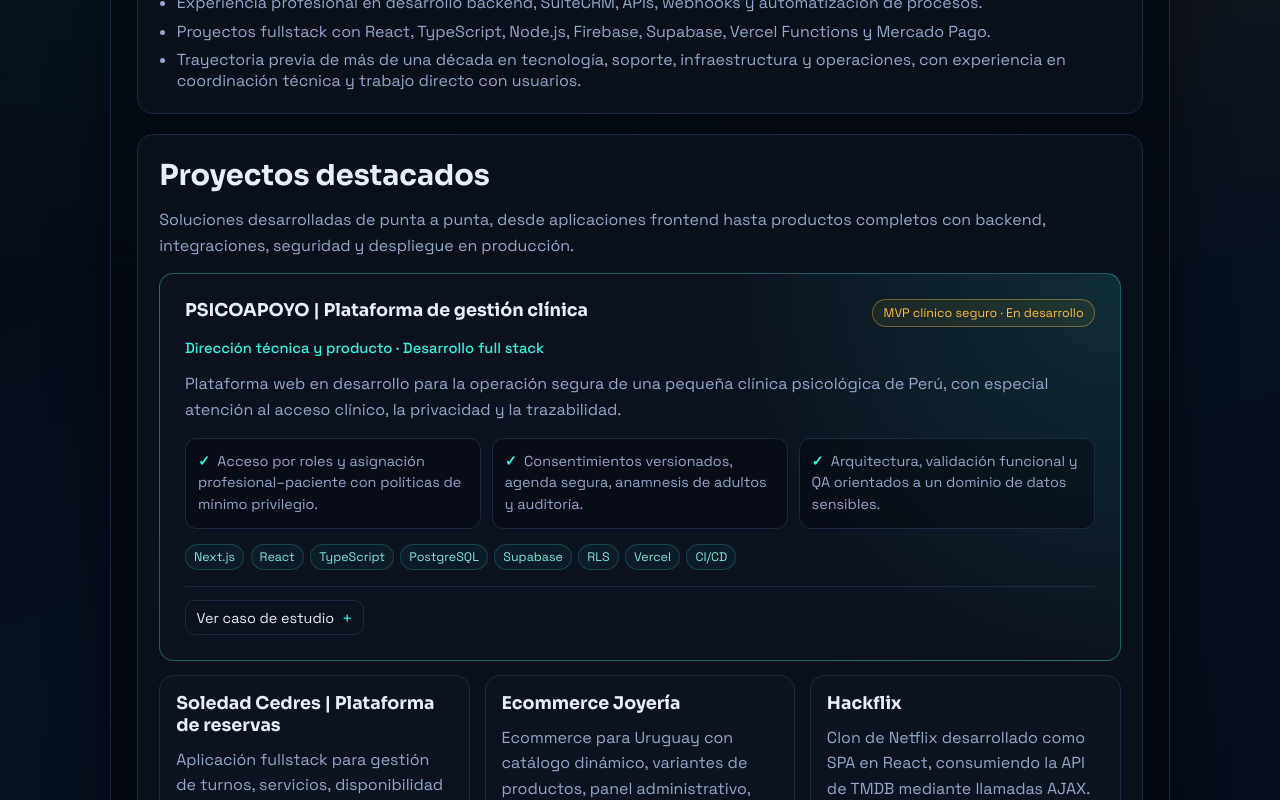
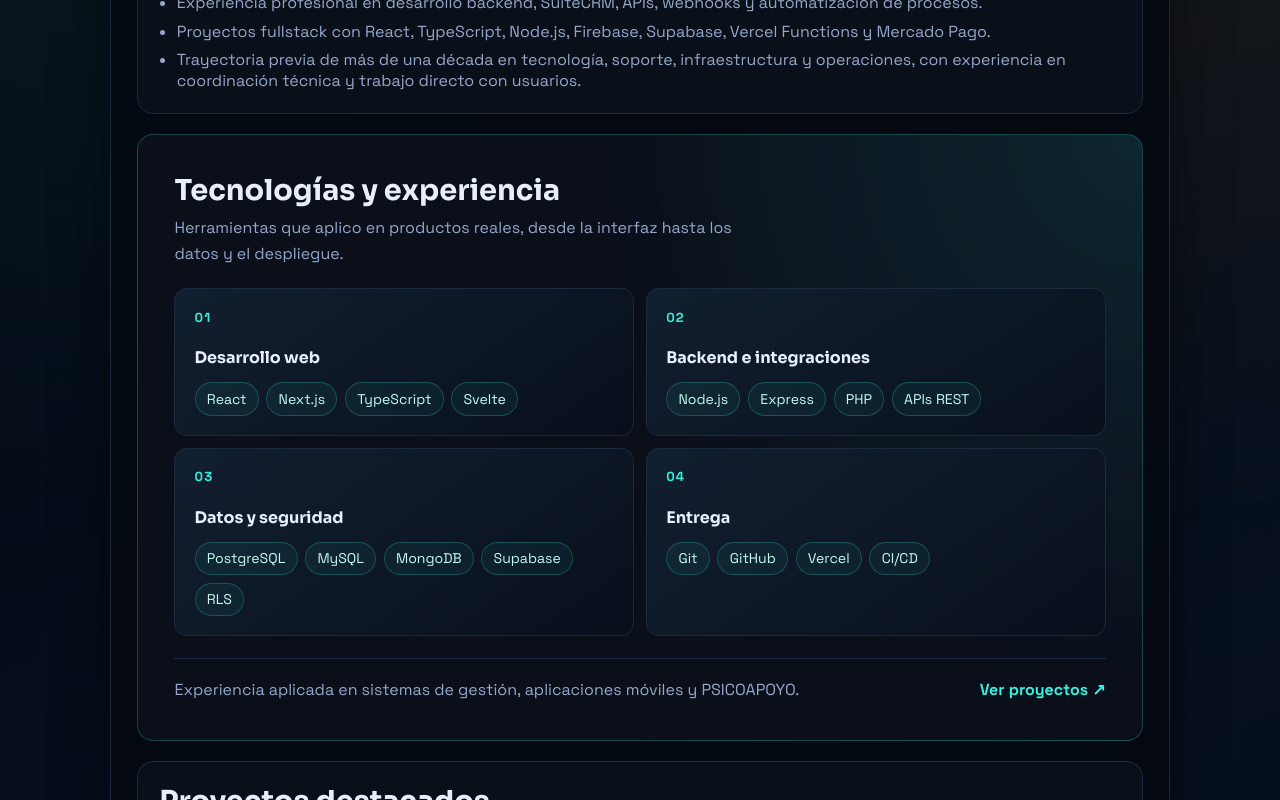
Before and after one commit to kasenawe/kasenawe-portfolio, a React (Vite) app: page / in a window 1280 px wide. Shown: the part 800-1600 px from the top of the page. Built offline with nearby package versions, Linux system fonts and the light colour scheme.

Commit message:
feat: showcase portfolio skills in both languages

```diff
--- a/src/App.tsx
+++ b/src/App.tsx
@@ -4,6 +4,7 @@ import { copyByLanguage } from "./i18n/copy";
 import { Header } from "./components/Header";
 import { HeroSection } from "./components/HeroSection";
 import { AboutSection } from "./components/AboutSection";
+import { SkillsSection } from "./components/SkillsSection";
 import { ProjectsSection } from "./components/ProjectsSection";
 import { ContactSection } from "./components/ContactSection";
 import { Footer } from "./components/Footer";
@@ -23,6 +24,7 @@ function App() {
       <main id="top">
         <HeroSection hero={copy.hero} />
         <AboutSection about={copy.about} />
+        <SkillsSection skills={copy.skills} />
         <ProjectsSection projects={copy.projects} />
         <ContactSection contact={copy.contact} profile={profileConfig} />
       </main>
--- a/src/components/Header.tsx
+++ b/src/components/Header.tsx
@@ -15,6 +15,7 @@ export function Header({ nav, language, setLanguage }: Props) {
 
       <nav className="site-nav" aria-label="Main navigation">
         <a href="#about">{nav.about}</a>
+        <a href="#skills">{nav.skills}</a>
         <a href="#projects">{nav.projects}</a>
         <a href="#contact">{nav.contact}</a>
       </nav>
--- /dev/null
+++ b/src/components/SkillsSection.tsx
@@ -0,0 +1,33 @@
+import type { Copy } from "../types/portfolio";
+
+type Props = { skills: Copy["skills"] };
+
+export function SkillsSection({ skills }: Props) {
+  return (
+    <section id="skills" className="content-section skills-section" aria-labelledby="skills-title">
+      <div className="skills-heading">
+        <div>
+          <h2 id="skills-title">{skills.title}</h2>
+          <p>{skills.intro}</p>
+        </div>
+      </div>
+
+      <div className="skills-grid">
+        {skills.groups.map((group, index) => (
+          <div className="skill-card" key={group.title}>
+            <span className="skill-index" aria-hidden="true">0{index + 1}</span>
+            <h3>{group.title}</h3>
+            <ul className="skill-list">
+              {group.items.map((item) => <li key={item}>{item}</li>)}
+            </ul>
+          </div>
+        ))}
+      </div>
+
+      <div className="skills-footer">
+        <p>{skills.evidence}</p>
+        <a href="#projects">{skills.cta} <span aria-hidden="true">↗</span></a>
+      </div>
+    </section>
+  );
+}
--- a/src/i18n/copy.ts
+++ b/src/i18n/copy.ts
@@ -4,6 +4,7 @@ export const copyByLanguage: Record<Language, Copy> = {
   es: {
     nav: {
       about: "Sobre mí",
+      skills: "Tecnologías",
       projects: "Proyectos",
       contact: "Contacto",
     },
@@ -26,6 +27,18 @@ export const copyByLanguage: Record<Language, Copy> = {
         "Proyectos fullstack con React, TypeScript, Node.js, Firebase, Supabase, Vercel Functions y Mercado Pago.",
         "Trayectoria previa de más de una década en tecnología, soporte, infraestructura y operaciones, con experiencia en coordinación técnica y trabajo directo con usuarios.",
       ],
+    },
+    skills: {
+      title: "Tecnologías y experiencia",
+      intro: "Herramientas que aplico en productos reales, desde la interfaz hasta los datos y el despliegue.",
+      groups: [
+        { title: "Desarrollo web", items: ["React", "Next.js", "TypeScript", "Svelte"] },
+        { title: "Backend e integraciones", items: ["Node.js", "Express", "PHP", "APIs REST"] },
+        { title: "Datos y seguridad", items: ["PostgreSQL", "MySQL", "MongoDB", "Supabase", "RLS"] },
+        { title: "Entrega", items: ["Git", "GitHub", "Vercel", "CI/CD"] },
+      ],
+      evidence: "Experiencia aplicada en sistemas de gestión, aplicaciones móviles y PSICOAPOYO.",
+      cta: "Ver proyectos",
     },
     projects: {
       title: "Proyectos destacados",
@@ -128,6 +141,7 @@ export const copyByLanguage: Record<Language, Copy> = {
   en: {
     nav: {
       about: "About",
+      skills: "Skills",
       projects: "Projects",
       contact: "Contact",
     },
@@ -150,6 +164,18 @@ export const copyByLanguage: Record<Language, Copy> = {
         "Fullstack projects with React, TypeScript, Node.js, Firebase, Supabase, Vercel Functions, and Mercado Pago.",
         "More than a decade of prior experience in technology, support, infrastructure, and operations, including technical coordination and direct work with users.",
       ],
+    },
+    skills: {
+      title: "Technologies and experience",
+      intro: "Tools I use in real products, from the interface to data and deployment.",
+      groups: [
+        { title: "Web development", items: ["React", "Next.js", "TypeScript", "Svelte"] },
+        { title: "Backend and integrations", items: ["Node.js", "Express", "PHP", "REST APIs"] },
+        { title: "Data and security", items: ["PostgreSQL", "MySQL", "MongoDB", "Supabase", "RLS"] },
+        { title: "Delivery", items: ["Git", "GitHub", "Vercel", "CI/CD"] },
+      ],
+      evidence: "Experience applied to management systems, mobile applications, and PSICOAPOYO.",
+      cta: "Explore projects",
     },
     projects: {
       title: "Featured projects",
--- a/src/index.css
+++ b/src/index.css
@@ -94,6 +94,7 @@ body::before {
 .site-nav {
   display: flex;
   gap: 1.2rem;
+  flex-wrap: wrap;
 }
 
 .site-nav a,
@@ -242,6 +243,110 @@ p {
   padding: 1.35rem;
   display: grid;
   gap: 0.9rem;
+}
+
+.skills-section {
+  gap: 1.35rem;
+  padding: clamp(1.35rem, 4vw, 2.3rem);
+  border-color: rgba(51, 243, 224, 0.23);
+  background:
+    radial-gradient(circle at 100% 0%, rgba(51, 243, 224, 0.1), transparent 46%),
+    var(--bg-panel);
+  scroll-margin-top: 6rem;
+}
+
+.skills-heading {
+  display: flex;
+  gap: 1.15rem;
+  align-items: flex-start;
+}
+
+.skills-heading p {
+  margin-top: 0.45rem;
+  max-width: 56ch;
+}
+
+.skills-grid {
+  display: grid;
+  grid-template-columns: repeat(2, minmax(0, 1fr));
+  gap: 0.75rem;
+}
+
+.skill-card {
+  min-width: 0;
+  padding: 1.2rem;
+  border: 1px solid var(--line);
+  border-radius: 0.8rem;
+  background: linear-gradient(145deg, rgba(18, 32, 49, 0.94), rgba(8, 15, 27, 0.94));
+  transition: border-color 180ms ease, transform 180ms ease;
+}
+
+.skill-card:hover {
+  transform: translateY(-3px);
+  border-color: rgba(51, 243, 224, 0.48);
+}
+
+.skill-index {
+  display: block;
+  margin-bottom: 1.35rem;
+  color: var(--cyan);
+  font-size: 0.82rem;
+  font-weight: 700;
+  letter-spacing: 0.08em;
+}
+
+.skill-card h3 {
+  font-size: 1rem;
+  line-height: 1.35;
+}
+
+.skill-list {
+  display: flex;
+  flex-wrap: wrap;
+  gap: 0.48rem;
+  list-style: none;
+  padding: 0;
+  margin: 0.85rem 0 0;
+}
+
+.skill-list li {
+  padding: 0.38rem 0.7rem;
+  border: 1px solid rgba(51, 243, 224, 0.22);
+  border-radius: 999px;
+  background: rgba(51, 243, 224, 0.055);
+  color: #c7f8f2;
+  font-size: 0.88rem;
+  line-height: 1.35;
+}
+
+.skills-footer {
+  display: flex;
+  justify-content: space-between;
+  align-items: center;
+  gap: 0.75rem 1.5rem;
+  border-top: 1px solid var(--line);
+  padding-top: 1.15rem;
+}
+
+.skills-footer a {
+  color: var(--cyan);
+  text-decoration: none;
+  font-weight: 700;
+  white-space: nowrap;
+}
+
+.skills-footer a:hover { text-decoration: underline; }
+.skills-footer a:focus-visible { outline: 2px solid var(--cyan); outline-offset: 4px; }
+
+@media (max-width: 650px) {
+  .skills-grid { grid-template-columns: 1fr; }
+  .skills-footer { align-items: flex-start; flex-direction: column; }
+  .skill-index { margin-bottom: 0.8rem; }
+}
+
+@media (prefers-reduced-motion: reduce) {
+  .skill-card { transition: none; }
+  .skill-card:hover { transform: none; }
 }
 
 .bullet-list {
@@ -491,6 +596,8 @@ p {
   .site-nav {
     width: 100%;
     justify-content: center;
+    column-gap: 0.95rem;
+    row-gap: 0.5rem;
   }
 
   main {
```
Also changed, not shown: src/types/portfolio.ts (+8 -0 lines).
